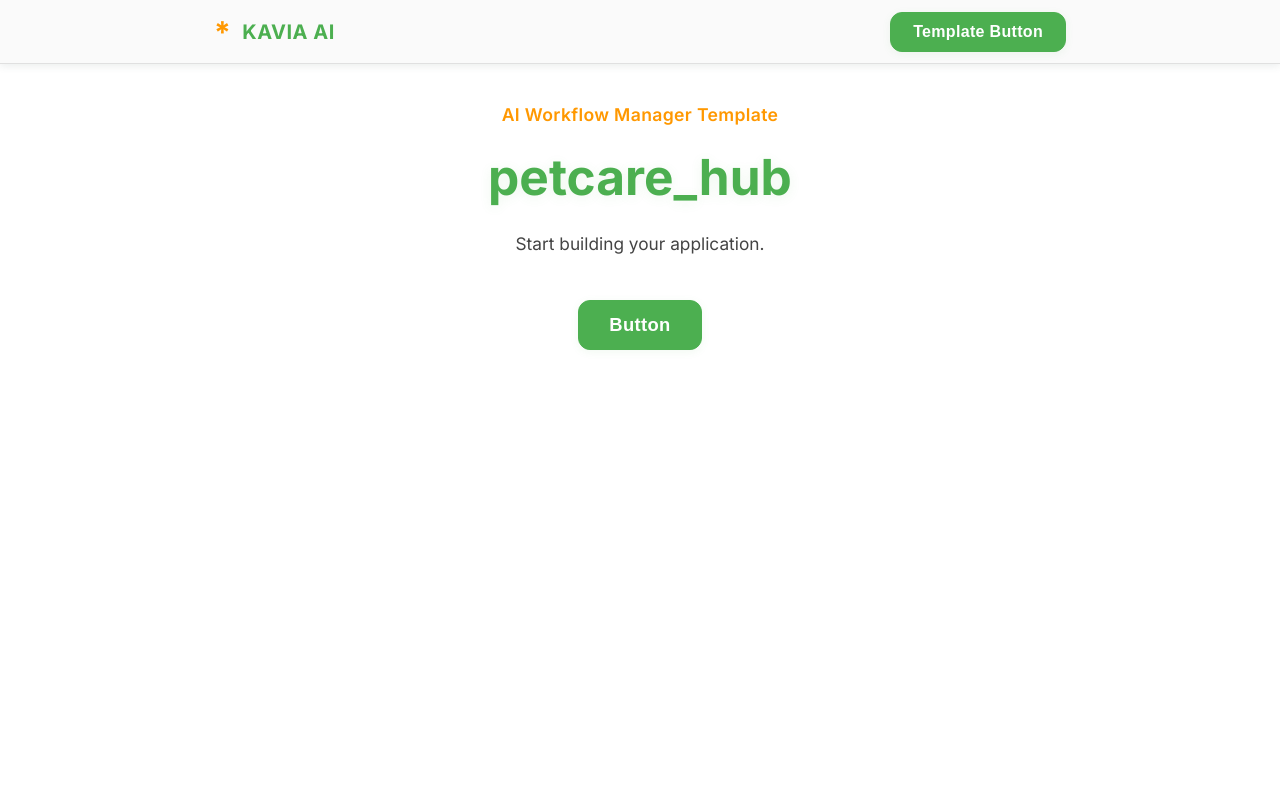
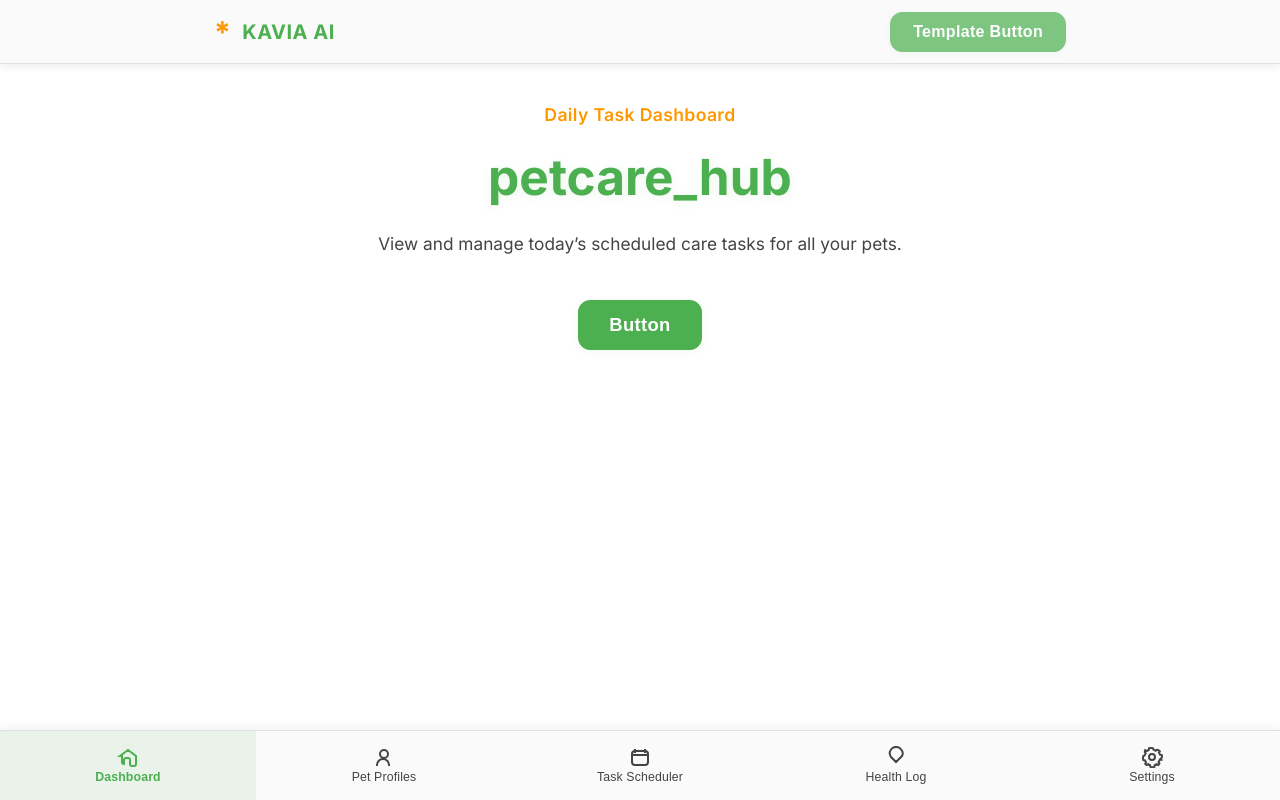
Before and after one commit to Workflow-Manager-admin/petcare-hub-26341-48bf35d1, a React (Create React App) app in the folder petcare_hub/: page / in a window 1280 px wide. Built offline with nearby package versions, Linux system fonts and the light colour scheme; the HTML template or start-up script is replaced by a standard one.

Commit message:
Auto-commit: Changes as of 2025-05-30T06:42:39.123996+00:00

```diff
--- a/petcare_hub/src/App.js
+++ b/petcare_hub/src/App.js
@@ -1,8 +1,21 @@
-import React from 'react';
+import React, { useState } from 'react';
 import './App.css';
 import { PetCareProvider } from './PetCareContext';
+import BottomNav from './components/BottomNav';
 
+/**
+ * App Container for PetCare Hub.
+ * Main navigation now persists at the bottom for easy access to major features.
+ */
 function App() {
+  // In a full implementation, this would be driven by routing or state.
+  const [navKey, setNavKey] = useState("dashboard");
+
+  /** Handles click on nav buttons. In a real app, integrate with router or navigator here. */
+  const handleNavigate = (key) => {
+    setNavKey(key); // Temporary: component state change only
+  };
+
   return (
     <PetCareProvider>
       <div className="app">
@@ -12,7 +25,9 @@ function App() {
               <div className="logo">
                 <span className="logo-symbol">*</span> KAVIA AI
               </div>
-              <button className="btn">Template Button</button>
+              <button className="btn" tabIndex={-1} style={{ pointerEvents: "none", opacity: 0.7 }}>
+                Template Button
+              </button>
             </div>
           </div>
         </nav>
@@ -20,18 +35,45 @@ function App() {
         <main>
           <div className="container">
             <div className="hero">
-              <div className="subtitle">AI Workflow Manager Template</div>
+              {/* Content below will be replaced by real feature screens */}
+              <div className="subtitle">
+                {navKey === "dashboard"
+                  ? "Daily Task Dashboard"
+                  : navKey === "profiles"
+                  ? "Manage Pet Profiles"
+                  : navKey === "tasks"
+                  ? "Task Scheduler"
+                  : navKey === "health"
+                  ? "Health Log"
+                  : navKey === "settings"
+                  ? "Settings"
+                  : "AI Workflow Manager Template"}
+              </div>
 
               <h1 className="title">petcare_hub</h1>
 
               <div className="description">
-                Start building your application.
+                {navKey === "dashboard"
+                  ? "View and manage today’s scheduled care tasks for all your pets."
+                  : navKey === "profiles"
+                  ? "View, add, and update individual pet profiles."
+                  : navKey === "tasks"
+                  ? "Schedule and review recurring care tasks, walks, and feeding."
+                  : navKey === "health"
+                  ? "Log and examine pet health events, vet visits, or vaccinations."
+                  : navKey === "settings"
+                  ? "Adjust reminders and application preferences."
+                  : "Start building your application."}
               </div>
 
               <button className="btn btn-large">Button</button>
             </div>
           </div>
         </main>
+        {/* Persistent, always-visible bottom nav bar */}
+        <BottomNav selectedKey={navKey} onNavigate={handleNavigate} />
+        {/* Optional: spacing for below content */}
+        <div className="bottom-nav-space" aria-hidden="true" />
       </div>
     </PetCareProvider>
   );
```
Also changed, not shown: 2 other files (tests, documents, lock files or other folders).
